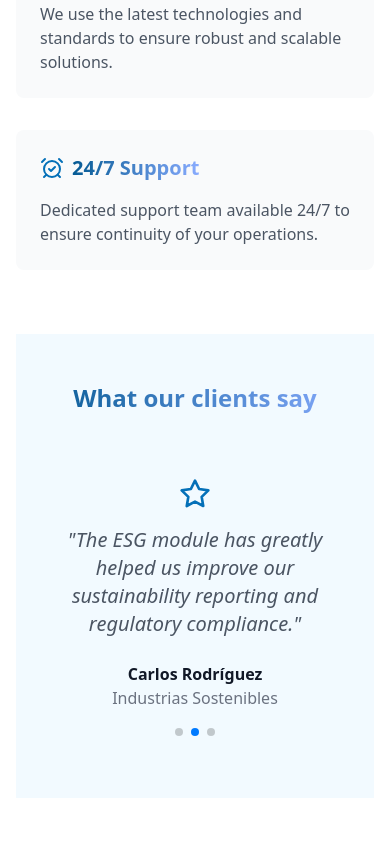
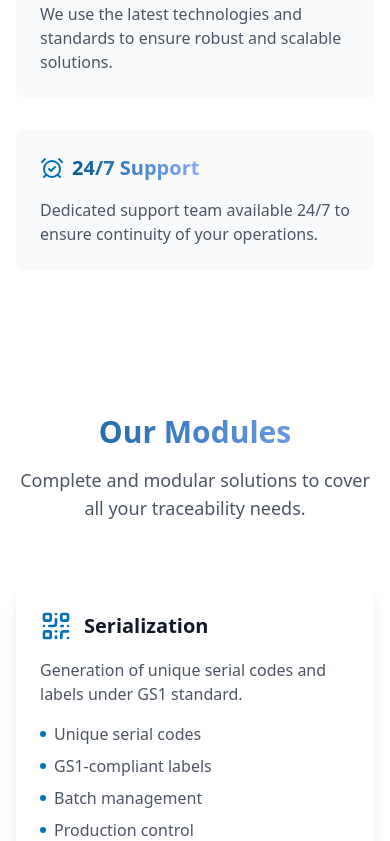
Before and after one commit to RebaseIT/rebaseit-tnt-web, a React (Vite) app: page / in a window 390 px wide. Shown: the part 1156-1997 px from the top of the page. Built offline with nearby package versions, Linux system fonts and the light colour scheme.

Commit message:
Hiding testimonials section

```diff
--- a/src/components/home/About.tsx
+++ b/src/components/home/About.tsx
@@ -47,7 +47,7 @@ const About = () => {
           </p>
         </motion.div>
 
-        <div className="grid grid-cols-1 md:grid-cols-3 gap-8 mb-16">
+        <div className="grid grid-cols-1 md:grid-cols-3 gap-8">
           <motion.div
             initial={{ opacity: 0, y: 20 }}
             whileInView={{ opacity: 1, y: 0 }}
@@ -95,7 +95,7 @@ const About = () => {
         </div>
 
         {/* Testimonials */}
-        <div className="bg-secondaryHover px-4 sm:px-6 lg:px-8 py-12">
+        {/* <div className="bg-secondaryHover px-4 sm:px-6 lg:px-8 py-12">
           <h3 className="text-2xl font-bold text-gradient text-center mb-8">{t('clients.title')}</h3>
           <Swiper
             modules={[Autoplay, Pagination]}
@@ -118,7 +118,7 @@ const About = () => {
               </SwiperSlide>
             ))}
           </Swiper>
-        </div>
+        </div> */}
       </div>
     </section>
   );
--- a/src/i18n/en.ts
+++ b/src/i18n/en.ts
@@ -32,7 +32,7 @@ export const enTranslations = {
   clients: {
     title: 'What our clients say',
     comments: {
-      mariaGonzalez: 'The implementation of TNT has revolutionized our supply chain. Traceability is now more accurate than ever.',
+      mariaGonzalez: 'The implementation of Rebase Track & Trace has revolutionized our supply chain. Traceability is now more accurate than ever.',
       carlosRodriguez: 'The ESG module has greatly helped us improve our sustainability reporting and regulatory compliance.',
       anaMartinez: 'The ease of use and the power of the reporting dashboards have exceeded all our expectations.'
     }
--- a/src/i18n/es.ts
+++ b/src/i18n/es.ts
@@ -32,7 +32,7 @@ export const esTranslations = {
   clients: {
     title: 'Lo que dicen nuestros clientes',
     comments: {
-      mariaGonzalez: 'La implementación de TNT ha revolucionado nuestra cadena de suministro. La trazabilidad es ahora más precisa que nunca.',
+      mariaGonzalez: 'La implementación de Rebase Track & Trace ha revolucionado nuestra cadena de suministro. La trazabilidad es ahora más precisa que nunca.',
       carlosRodriguez: 'El módulo ESG nos ha ayudado enormemente a mejorar nuestro reporting de sostenibilidad y cumplimiento normativo.',
       anaMartinez: 'La facilidad de uso y la potencia de los dashboards de reporting han superado todas nuestras expectativas.'
     }
```
